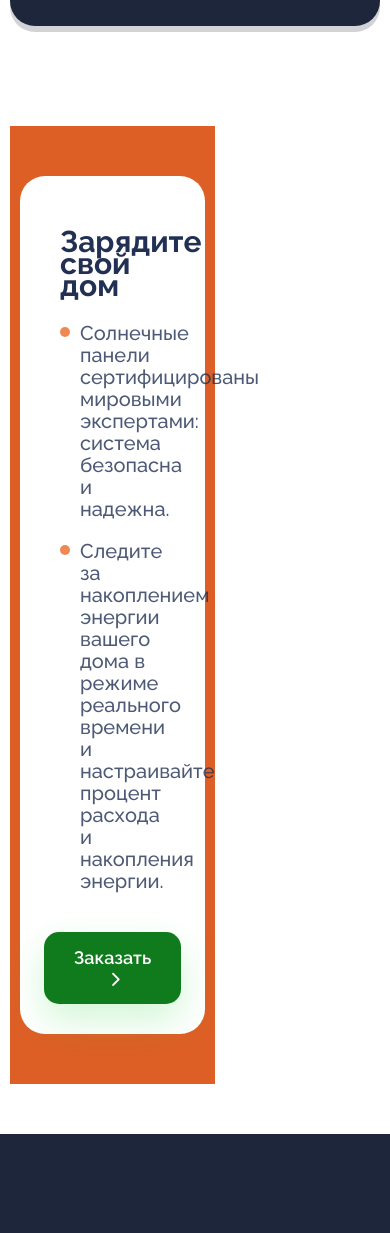
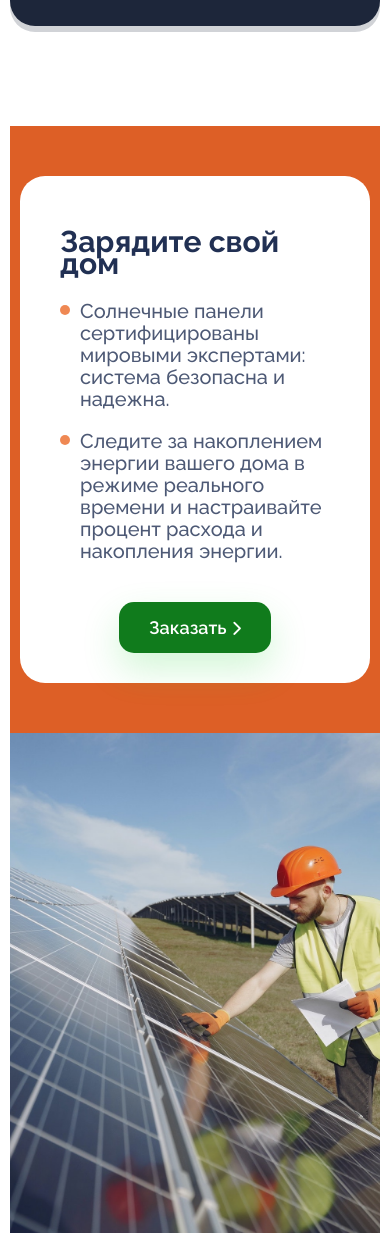
Before and after one commit to kvyze/GreenCorp, a plain HTML site: page index.html in a window 390 px wide. Shown: the part 3018-4251 px from the top of the page. Drawn offline with Linux system fonts and the light colour scheme.

Commit message:
Fixed adaptability ( again :) )

```diff
--- a/main.css
+++ b/main.css
@@ -451,6 +451,7 @@ footer {
 
     .promo__image {
         width: 100%;
+        height: 500px;
     }
 
     .promo {
@@ -459,5 +460,6 @@ footer {
 
     .promo__right {
         padding: 50px 10px;
+        max-width: 100%;
     }
 }
```
